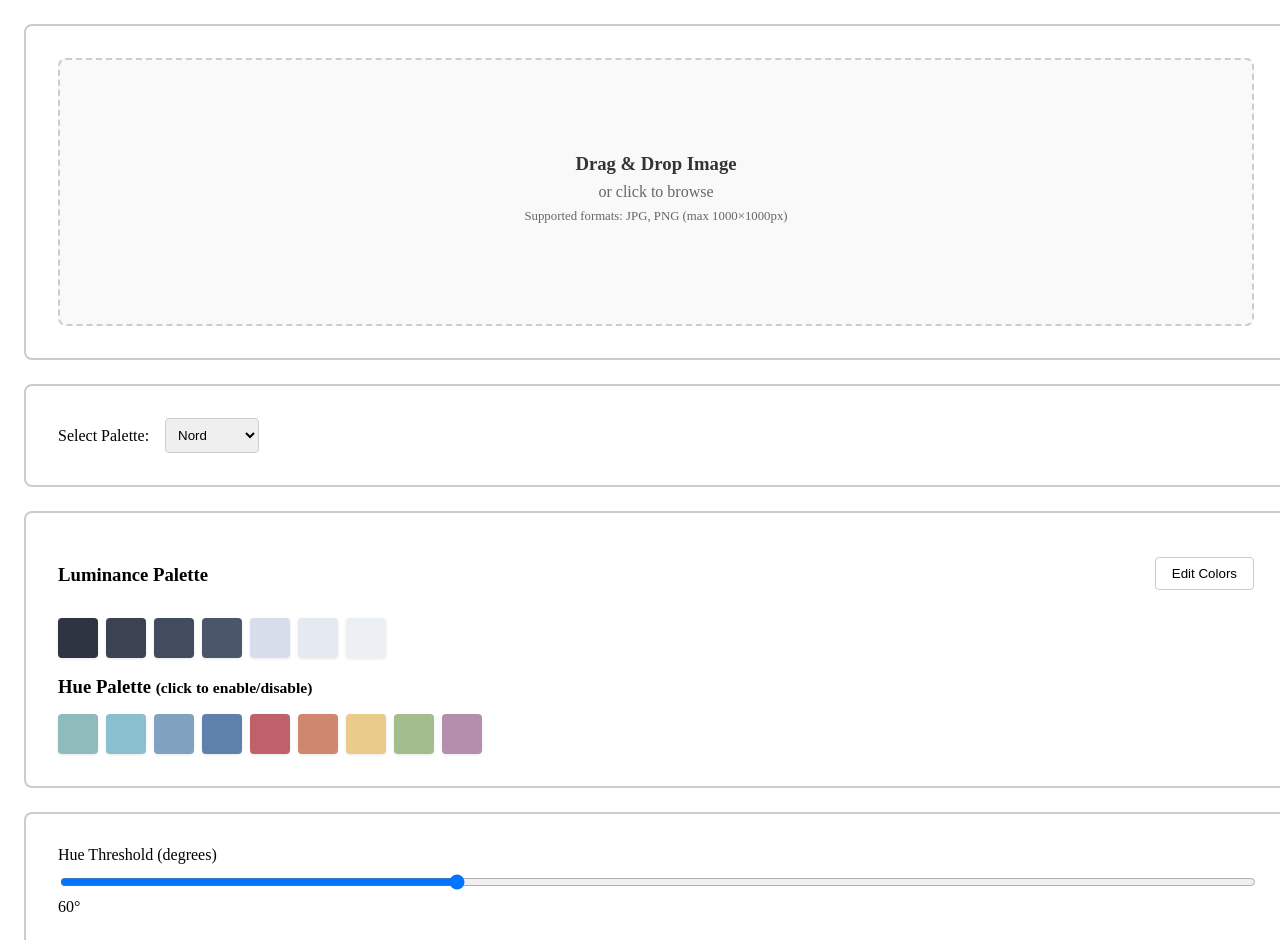
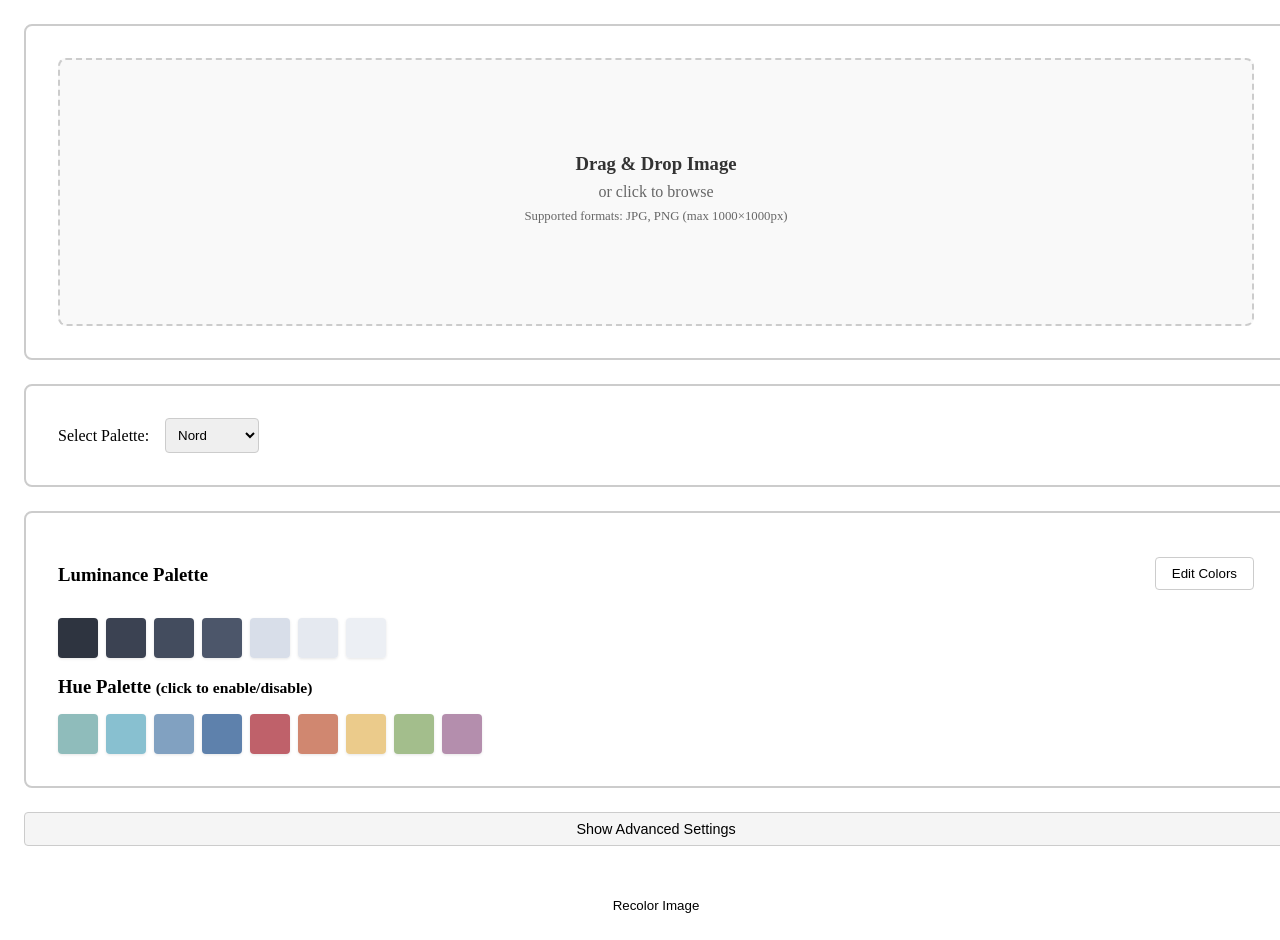
Before and after one commit to agabor/recolorimage, a Vue app: page / in a window 1280 px wide. Shown: the top 940 px of the page. Built offline with nearby package versions, Linux system fonts and the light colour scheme.

Commit message:
show/hide advanced settings

```diff
--- a/src/App.vue
+++ b/src/App.vue
@@ -79,6 +79,14 @@ const deleteHueColor = (index) => {
 
 // Edit mode state
 const isEditMode = ref(false);
+
+// Advanced settings collapse state (collapsed by default)
+const advancedSettingsExpanded = ref(false);
+
+// Toggle advanced settings
+const toggleAdvancedSettings = () => {
+  advancedSettingsExpanded.value = !advancedSettingsExpanded.value;
+};
 
 // Reset palette
 const resetPalette = () => {
@@ -236,8 +244,17 @@ watch(error, (newError) => {
           </div>
         </section>
 
+        <!-- Advanced Settings Button -->
+        <button
+          class="advanced-settings-btn"
+          @click="toggleAdvancedSettings"
+        >
+          {{ advancedSettingsExpanded ? 'Hide Advanced Settings' : 'Show Advanced Settings' }}
+        </button>
+
         <!-- Processing Controls -->
-        <section class="section">
+        <section v-if="advancedSettingsExpanded" class="section">
+          <h3>Advanced Settings</h3>
           <div class="setting-group">
             <label>Hue Threshold (degrees)</label>
             <input
@@ -275,7 +292,6 @@ watch(error, (newError) => {
               When enabled, all colors will be mapped to the luminance palette without using the hue palette.
             </div>
           </div>
-
         </section>
 
         <button
@@ -606,4 +622,19 @@ watch(error, (newError) => {
   border-color: #ff4444;
 }
 
+.advanced-settings-btn {
+  width: 100%;
+  padding: 0.5rem;
+  margin-bottom: 1rem;
+  border-radius: 4px;
+  border: 1px solid #ccc;
+  background-color: #f5f5f5;
+  cursor: pointer;
+  transition: all 0.2s ease;
+  font-size: 0.9rem;
+}
+
+.advanced-settings-btn:hover {
+  background-color: #e6e6e6;
+}
 </style>
```
